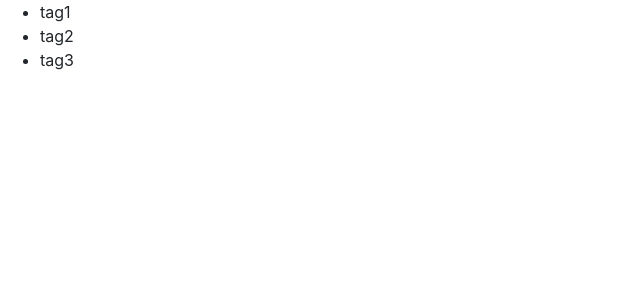
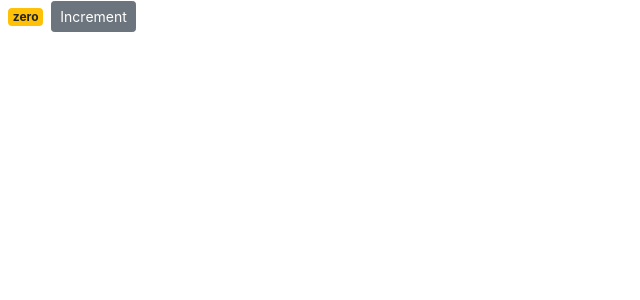
Before and after one commit to TaherBarakat/counter-app, a React (Create React App) app: page / in a window 1280 px wide. Shown: the top 300 px of the page, without its empty margins (0-640 px from the left). Built offline with nearby package versions, Linux system fonts and the light colour scheme.

Commit message:
Updating the state.

```diff
--- a/src/components/counter.jsx
+++ b/src/components/counter.jsx
@@ -3,40 +3,48 @@ import React, { Component } from 'react';
 class Counter extends Component {
     state = {
         count: 0,
-        tags: ['tag1', 'tag2', 'tag3'],
+        // tags: ['tag1', 'tag2', 'tag3'],
     };
-    renderTags() {
-        if (this.state.tags.length === 0) return <p>no tags</p>;
-        return (
-            <ul>
-                {this.state.tags.map((tag) => (
-                    <li key={tag}> {tag}</li>
-                ))}
-            </ul>
-        );
-    }
+
+    handleIncrement = () => {
+        this.setState({ count: this.state.count + 1 });
+    };
+
+    // renderTags() {
+    //     if (this.state.tags.length === 0) return <p>no tags</p>;
+    //     return (
+    //         <ul>
+    //             {this.state.tags.map((tag) => (
+    //                 <li key={tag}> {tag}</li>
+    //             ))}
+    //         </ul>
+    //     );
+    // }
 
     render() {
         return (
             <div>
-                {/* <span className={this.getBadgeColor()}>
+                <span className={this.getBadgeColor()}>
                     {this.formatCount()}
                 </span>
-                <button className=" btn btn-secondary btn-sm">Increment</button> */}
-                {this.state.tags.length === 0 && <p>ll</p>}
-                {this.renderTags()}{' '}
+                <button
+                    onClick={this.handleIncrement}
+                    className=" btn btn-secondary btn-sm"
+                >
+                    Increment
+                </button>
             </div>
         );
     }
-    // getBadgeColor() {
-    //     let classes = 'badge  m-2 badge-';
-    //     classes += this.state.count === 0 ? 'warning' : 'primary';
-    //     return classes;
-    // }
+    getBadgeColor() {
+        let classes = 'badge  m-2 badge-';
+        classes += this.state.count === 0 ? 'warning' : 'primary';
+        return classes;
+    }
 
-    // formatCount() {
-    //     return this.state.count === 0 ? 'zero' : this.state.count;
-    // }
+    formatCount() {
+        return this.state.count === 0 ? 'zero' : this.state.count;
+    }
 }
 
 export default Counter;
```
